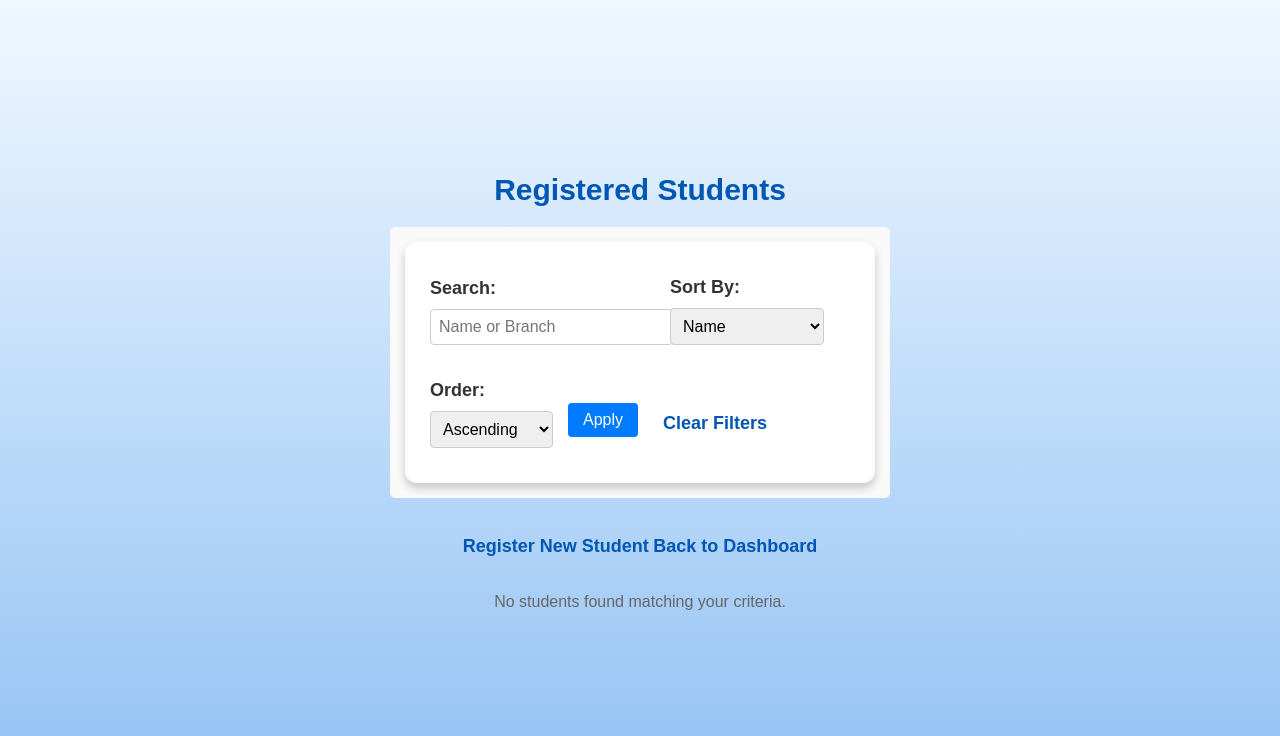
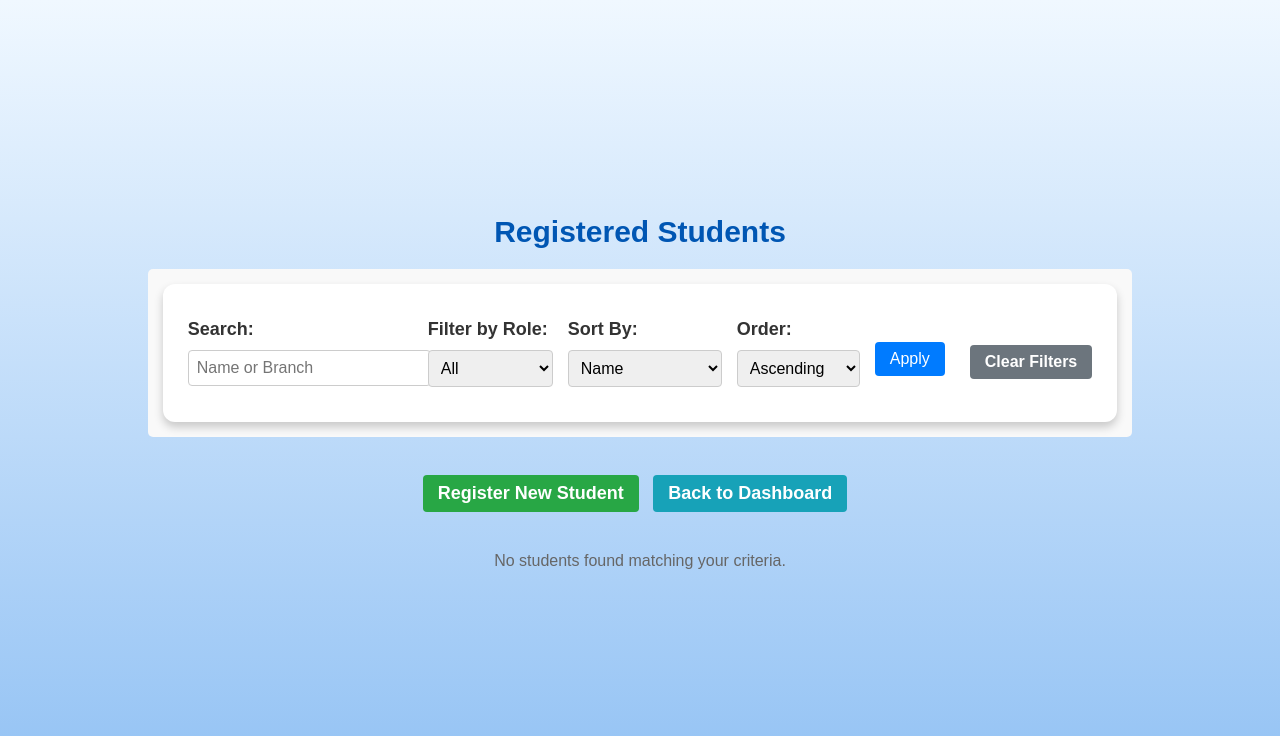
Before and after one commit to Abhinav-Sharmaaaa/Face-Recognition-Attendance-App, a Flask app: page /view_students in a window 1280 px wide. Shown: the top 736 px of the page. Run offline with Flask 3, Linux system fonts and the light colour scheme; a user stored in the database is signed in; data that the repository does not hold is empty; parts of the project's set-up code (start-up, migrations or seed data) failed here and were passed over; some libraries are stand-ins or nearby versions.

Commit message:
major changes in sorting

```diff
--- a/app.py
+++ b/app.py
@@ -568,15 +568,26 @@ def view_students():
 
     try:
         search_query = request.args.get('search', '')
+        role_filter = request.args.get('role_filter', '') # Get the role filter
         sort_by = request.args.get('sort_by', 'name') # Default sort by name
         sort_order = request.args.get('sort_order', 'asc') # Default sort ascending
 
         # --- Build MongoDB Query ---
-        query = {}
+        query_conditions = []
         if search_query:
             # Case-insensitive search on name or branch
             regex = {'$regex': search_query, '$options': 'i'}
-            query['$or'] = [{'name': regex}, {'branch': regex}]
+            query_conditions.append({'$or': [{'name': regex}, {'branch': regex}]})
+
+        if role_filter:
+            # Add role filter condition
+            query_conditions.append({'role': role_filter})
+
+        # Combine conditions using $and if multiple exist
+        query = {}
+        if query_conditions:
+            query['$and'] = query_conditions
+        # If no conditions, query remains empty {} which fetches all
 
         # --- Determine Sort Order ---
         mongo_sort_order = 1 if sort_order == 'asc' else -1
@@ -605,6 +616,7 @@ def view_students():
         return render_template('view_students.html',
                                students=students_list,
                                search_query=search_query,
+                               role_filter=role_filter, # Pass role_filter to template
                                sort_by=sort_by,
                                sort_order=sort_order)
 
@@ -615,6 +627,7 @@ def view_students():
         return render_template('view_students.html',
                                students=[],
                                search_query=request.args.get('search', ''),
+                               role_filter=request.args.get('role_filter', ''), # Pass role_filter even on error
                                sort_by=request.args.get('sort_by', 'name'),
                                sort_order=request.args.get('sort_order', 'asc')), 500
 
--- a/templates/view_students.html
+++ b/templates/view_students.html
@@ -6,7 +6,7 @@
     <title>View Students</title>
     <link rel="stylesheet" href="{{ url_for('static', filename='styles.css') }}">
     <style>
-        /* Add some specific styles for this page */
+        /* Styles copied from your provided code */
         .search-sort-container {
             margin-bottom: 20px;
             padding: 15px;
@@ -38,6 +38,38 @@
         .search-sort-container button:hover {
             background-color: #0056b3;
         }
+         /* Clear Filters Link Style (if needed) */
+        .search-sort-container a.button-link {
+            padding: 8px 15px;
+            background-color: #6c757d; /* Example secondary color */
+            color: white;
+            text-decoration: none;
+            border-radius: 4px;
+            font-size: inherit; /* Match button font size */
+            line-height: inherit; /* Match button line height */
+            border: none;
+            margin-left: 10px; /* Keep margin */
+            display: inline-block; /* Align properly with button */
+        }
+        .search-sort-container a.button-link:hover {
+             background-color: #5a6268;
+        }
+
+        .action-buttons-container { /* Container for Register/Dashboard buttons */
+             margin-bottom: 20px; /* Add space below these buttons */
+        }
+        .action-buttons-container .button-link { /* Style for Register/Dashboard */
+             margin-right: 10px;
+             padding: 8px 15px;
+             background-color: #28a745; /* Example Green */
+             color: white;
+             text-decoration: none;
+             border-radius: 4px;
+        }
+         .action-buttons-container .button-link:last-child {
+             background-color: #17a2b8; /* Example Info Blue */
+         }
+
         .student-table {
             width: 100%;
             border-collapse: collapse;
@@ -47,6 +79,7 @@
             border: 1px solid #ddd;
             padding: 10px;
             text-align: left;
+            vertical-align: middle; /* Align content vertically */
         }
         .student-table th {
             background-color: #f2f2f2;
@@ -60,6 +93,7 @@
         .student-table th .sort-arrow {
             font-size: 0.8em;
             margin-left: 5px;
+            display: inline-block; /* Keep arrow beside text */
         }
         .student-table tr:nth-child(even) {
             background-color: #f9f9f9;
@@ -67,13 +101,25 @@
         .student-table tr:hover {
             background-color: #f1f1f1;
         }
+        /* Ensure actions column buttons fit */
+        .student-table td.actions {
+             white-space: nowrap; /* Prevent wrapping of buttons */
+        }
         .actions a, .actions button {
             margin-right: 5px;
             padding: 5px 10px;
             text-decoration: none;
             border-radius: 3px;
             font-size: 0.9em;
+             display: inline-block; /* Better alignment */
+             vertical-align: middle; /* Align buttons nicely */
         }
+         .actions form { /* Ensure form itself doesn't add extra space */
+             display: inline-block;
+             margin: 0;
+             padding: 0;
+             vertical-align: middle;
+         }
         .actions .edit-btn {
             background-color: #ffc107;
             color: black;
@@ -96,6 +142,13 @@
             padding: 20px;
             color: #666;
         }
+        /* Flash message styles (assuming basic ones exist in styles.css) */
+        .flash-messages { margin-bottom: 15px; }
+        .flash { padding: 10px; border-radius: 4px; margin-bottom: 10px; }
+        .flash.success { background-color: #d4edda; color: #155724; border: 1px solid #c3e6cb; }
+        .flash.error { background-color: #f8d7da; color: #721c24; border: 1px solid #f5c6cb; }
+        /* Add other categories (info, warning) if needed */
+
     </style>
 </head>
 <body>
@@ -113,52 +166,68 @@
         {% endwith %}
 
         <div class="search-sort-container">
-            <form method="GET" action="{{ url_for('view_students') }}" style="display: flex; gap: 15px; align-items: center; flex-wrap: wrap;">
+            <form method="GET" action="{{ url_for('view_students') }}" style="display: flex; gap: 15px; align-items: center; flex-wrap: wrap; width: 100%;">
                 <div>
                     <label for="search">Search:</label>
                     <input type="text" id="search" name="search" value="{{ search_query or '' }}" placeholder="Name or Branch">
+                </div>
+                <div>
+                    <label for="role_filter">Filter by Role:</label>
+                    <select id="role_filter" name="role_filter">
+                        <option value="" {% if not role_filter %}selected{% endif %}>All</option> {/* Simplified check for 'All' */}
+                        <option value="student" {% if role_filter == 'student' %}selected{% endif %}>Student</option>
+                        <option value="staff" {% if role_filter == 'staff' %}selected{% endif %}>Staff</option>
+                        <option value="others" {% if role_filter == 'others' %}selected{% endif %}>Others</option>
+                    </select>
                 </div>
                 <div>
                     <label for="sort_by">Sort By:</label>
                     <select id="sort_by" name="sort_by">
                         <option value="name" {% if sort_by == 'name' %}selected{% endif %}>Name</option>
                         <option value="branch" {% if sort_by == 'branch' %}selected{% endif %}>Branch</option>
-                        <option value="registered_at" {% if sort_by == 'registered_at' %}selected{% endif %}>Registered Date</option>
+                        <option value="role" {% if sort_by == 'role' %}selected{% endif %}>Role</option>
+                        <option value="registered_at" {% if sort_by == 'registered_at' or not sort_by %}selected{% endif %}>Registered Date</option> {/* Default sort */}
                     </select>
                 </div>
                 <div>
                     <label for="sort_order">Order:</label>
                     <select id="sort_order" name="sort_order">
                         <option value="asc" {% if sort_order == 'asc' %}selected{% endif %}>Ascending</option>
-                        <option value="desc" {% if sort_order == 'desc' %}selected{% endif %}>Descending</option>
+                        <option value="desc" {% if sort_order == 'desc' or not sort_order %}selected{% endif %}>Descending</option> {/* Default order */}
                     </select>
                 </div>
                 <button type="submit">Apply</button>
-                <a href="{{ url_for('view_students') }}" class="button-link" style="margin-left: 10px;">Clear Filters</a>
+                <a href="{{ url_for('view_students') }}" class="button-link">Clear Filters</a>
             </form>
         </div>
 
-        <a href="{{ url_for('register') }}" class="button-link">Register New Student</a>
-        <a href="{{ url_for('index') }}" class="button-link">Back to Dashboard</a>
-
+        <div class="action-buttons-container">
+            <a href="{{ url_for('register') }}" class="button-link">Register New Student</a>
+            <a href="{{ url_for('index') }}" class="button-link">Back to Dashboard</a>
+        </div>
 
         {% if students %}
         <table class="student-table">
             <thead>
                 <tr>
                     <th>
-                        <a href="{{ url_for('view_students', search=search_query, sort_by='name', sort_order='desc' if sort_by == 'name' and sort_order == 'asc' else 'asc') }}">
+                        <a href="{{ url_for('view_students', search=search_query, role_filter=role_filter, sort_by='name', sort_order='desc' if sort_by == 'name' and sort_order == 'asc' else 'asc') }}">
                             Name {% if sort_by == 'name' %}<span class="sort-arrow">{{ '▲' if sort_order == 'asc' else '▼' }}</span>{% endif %}
                         </a>
                     </th>
                     <th>
-                        <a href="{{ url_for('view_students', search=search_query, sort_by='branch', sort_order='desc' if sort_by == 'branch' and sort_order == 'asc' else 'asc') }}">
+                        <a href="{{ url_for('view_students', search=search_query, role_filter=role_filter, sort_by='branch', sort_order='desc' if sort_by == 'branch' and sort_order == 'asc' else 'asc') }}">
                             Branch {% if sort_by == 'branch' %}<span class="sort-arrow">{{ '▲' if sort_order == 'asc' else '▼' }}</span>{% endif %}
                         </a>
                     </th>
                     <th>
-                        <a href="{{ url_for('view_students', search=search_query, sort_by='registered_at', sort_order='desc' if sort_by == 'registered_at' and sort_order == 'asc' else 'asc') }}">
+                        <a href="{{ url_for('view_students', search=search_query, role_filter=role_filter, sort_by='registered_at', sort_order='desc' if sort_by == 'registered_at' and sort_order == 'asc' else 'asc') }}">
                             Registered At {% if sort_by == 'registered_at' %}<span class="sort-arrow">{{ '▲' if sort_order == 'asc' else '▼' }}</span>{% endif %}
+                        </a>
+                    </th>
+                     <th>
+                        <a href="{{ url_for('view_students', search=search_query, role_filter=role_filter, sort_by='role', sort_order='desc' if sort_by == 'role' and sort_order == 'asc' else 'asc') }}">
+                            Role {% if sort_by == 'role' %}<span class="sort-arrow">{{ '▲' if sort_order == 'asc' else '▼' }}</span>{% endif %}
                         </a>
                     </th>
                     <th>Actions</th>
@@ -168,11 +237,14 @@
                 {% for student in students %}
                 <tr>
                     <td>{{ student.name }}</td>
-                    <td>{{ student.branch }}</td>
+                    <td>{{ student.branch if student.branch else 'N/A' }}</td> {# Display N/A if branch is missing #}
                     <td>{{ student.registered_at_str }}</td>
+                    {# FIX: Display 'Not Assigned' if role is missing/empty, otherwise capitalize it #}
+                    <td>{{ (student.role | capitalize) if student.role else 'Not Assigned' }}</td>
                     <td class="actions">
                         <a href="{{ url_for('edit_student', student_id=student._id_str) }}" class="edit-btn">Edit</a>
-                        <form action="{{ url_for('delete_student', student_id=student._id_str) }}" method="POST" style="display: inline;" onsubmit="return confirm('Are you sure you want to delete {{ student.name }}?');">
+                        {# Ensure delete form is inline and confirmed #}
+                        <form action="{{ url_for('delete_student', student_id=student._id_str) }}" method="POST" onsubmit="return confirm('Are you sure you want to delete {{ student.name }}?');">
                             <button type="submit" class="delete-btn">Delete</button>
                         </form>
                     </td>
```
